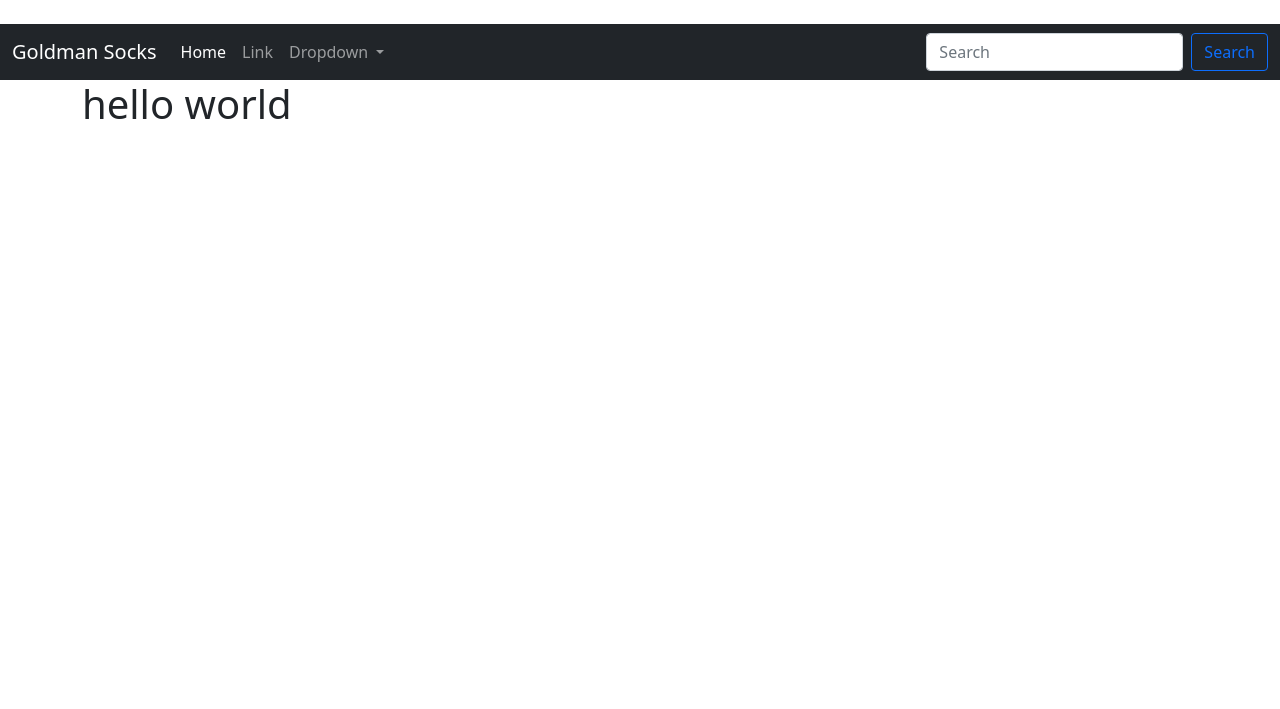
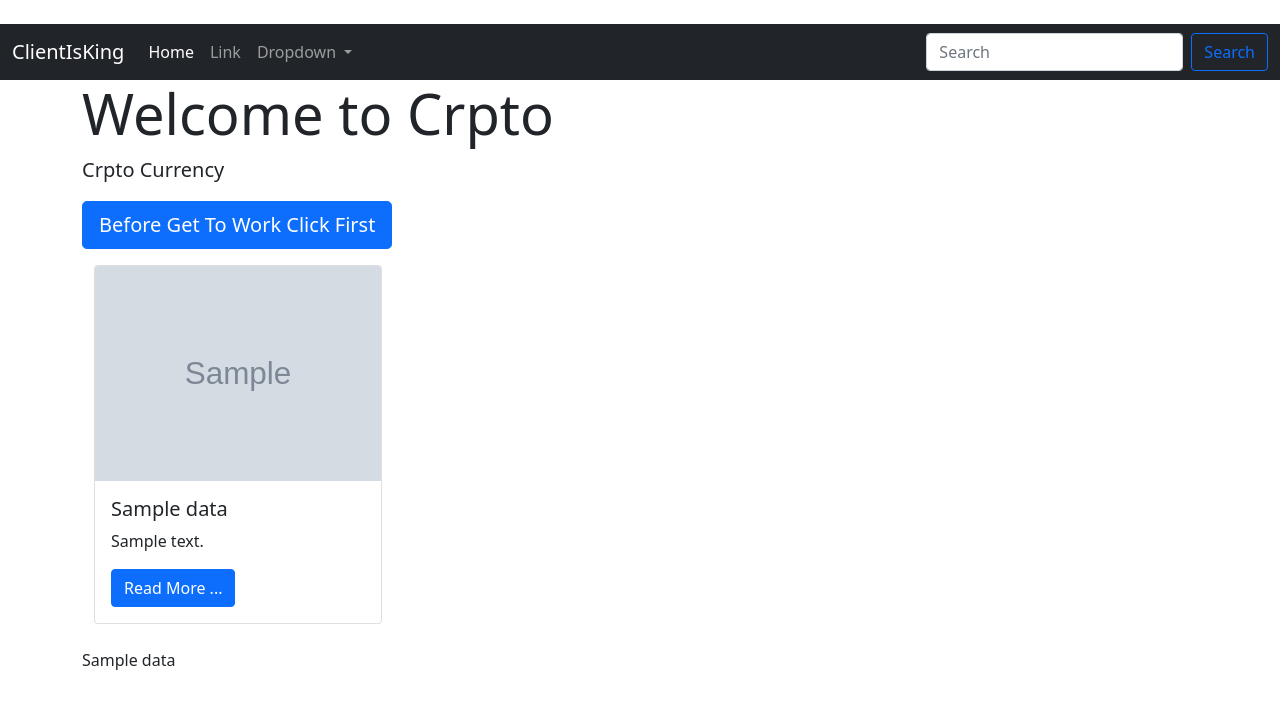
Before and after one commit to ans9611/STOCK-CRYPTO-TRADING-ADVISOR-SERVER, a Django app: template crypto/templates/home.html in a window 1280 px wide. Shown: the top 709 px of the page. Run offline with Django 3.2, Linux system fonts and the light colour scheme; the template is opened without the code that fills it: most values are stand-ins (such as "Sample title", 1, 10 or a date in 2020); grey boxes marked "Sample" are stand-in pictures.

Commit message:
added new crypto news features

```diff
--- a/crypto/templates/base.html
+++ b/crypto/templates/base.html
@@ -16,7 +16,7 @@
 <br/>
   <nav class="navbar navbar-expand-lg navbar-dark bg-dark">
     <div class="container-fluid">
-      <a class="navbar-brand" href="#">Goldman Socks</a>
+      <a class="navbar-brand" href="#">ClientIsKing</a>
       <button class="navbar-toggler" type="button" data-bs-toggle="collapse" data-bs-target="#navbarSupportedContent"
         aria-controls="navbarSupportedContent" aria-expanded="false" aria-label="Toggle navigation">
         <span class="navbar-toggler-icon"></span>
--- a/crypto/templates/home.html
+++ b/crypto/templates/home.html
@@ -2,5 +2,33 @@
 
 {% block content %}
 
-  <h1>hello world</h1>
+<!-- //created employer's homepage -->
+<div class="jumbotron">
+  <h1 class="display-4">Welcome to Crpto</h1>
+  <p class="lead">Crpto Currency</p>
+
+    <a class="btn btn-primary btn-lg" href="#" role="button">Before Get To Work Click First</a>
+  </p>
+</div>
+
+  <div class="container">
+    <div class="row">
+      <!-- loop through api.Data -->
+        {% for x in api.Data %}
+        <div class="col-sm">
+          <div class="card" style="width: 18rem;">
+            <img src="{{ x.imageurl }}" class="card-img-top" alt="{{ x.source }}">
+            <div class="card-body">
+              <h5 class="card-title">{{ x.title }}</h5>
+              <p class="card-text">{{ x.body }}</p>
+              <a href="{{ x.url }}" class="btn btn-primary">Read More ...</a>
+            </div>
+          </div>
+          <br/>
+        </div>
+        {% endfor %}
+    </div>
+  </div>
+
+  {{ api.Data }}
 {% endblock %}
```
Also changed, not shown: crypto/views.py (+7 -1 lines).
